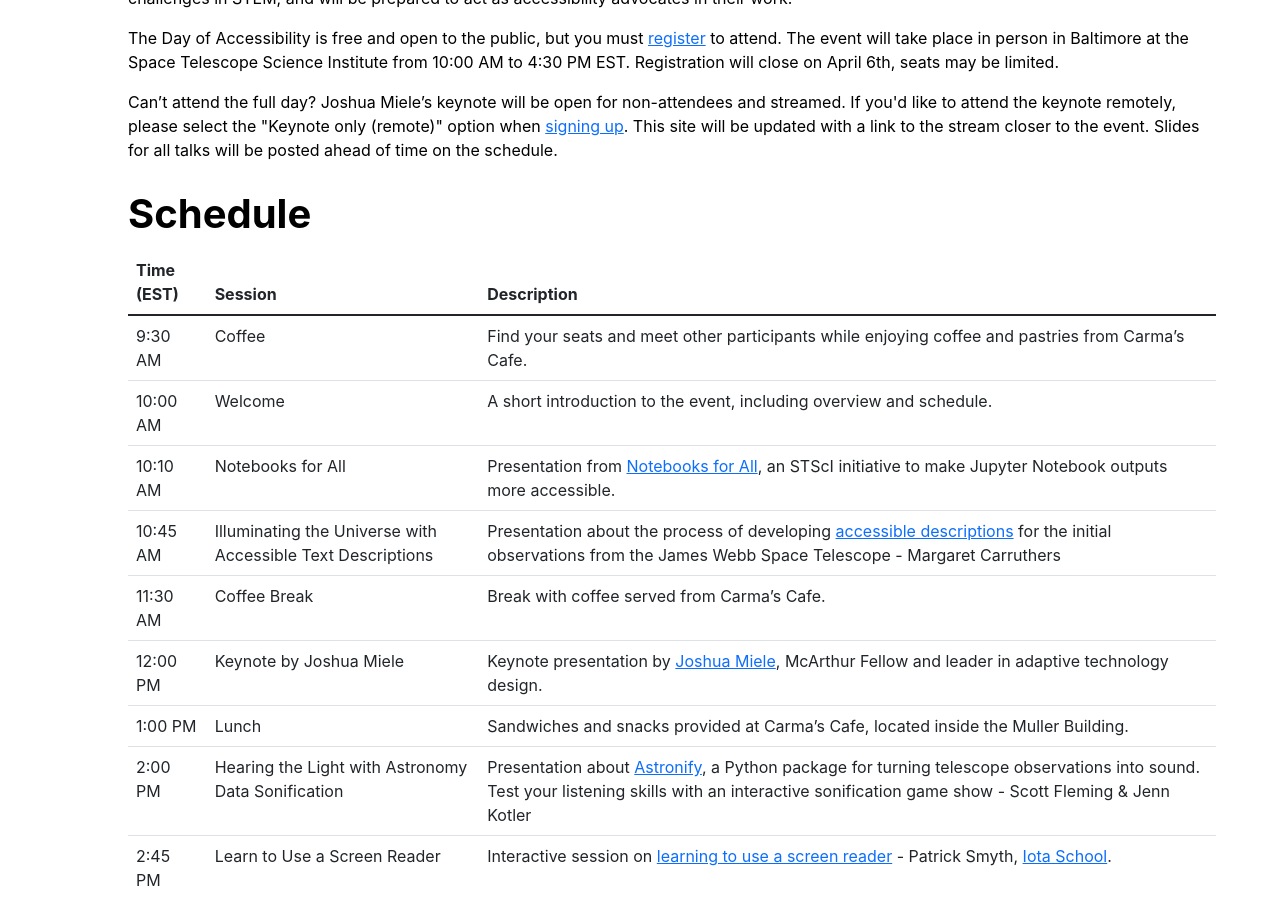
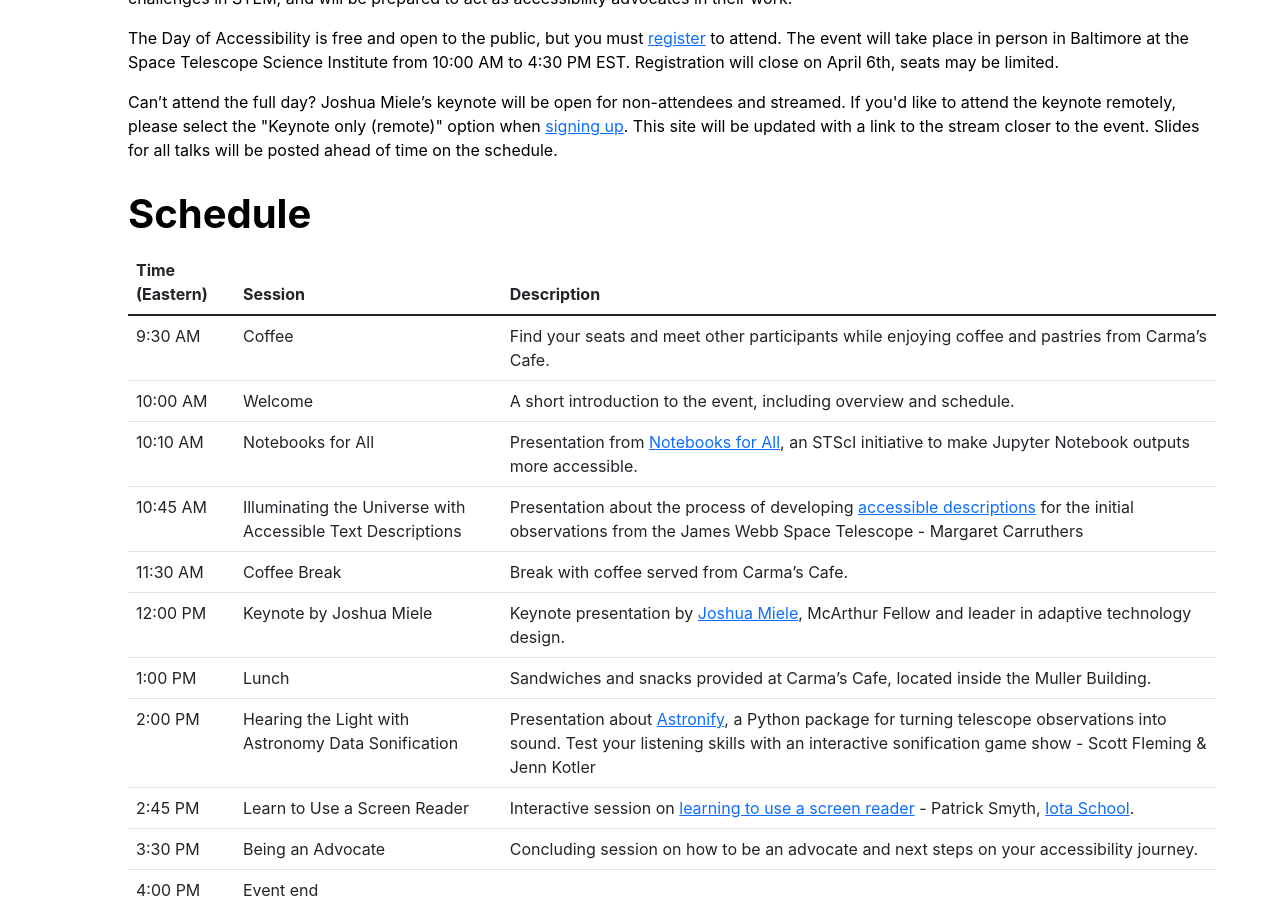
Before and after one commit to Iota-School/nonvisual_data_science_workshops, a Jekyll site: the page built from index.html, in a window 1280 px wide and 900 px high, scrolled down 606 px. Built offline with Jekyll 4.4.1, drawn with Linux system fonts in a browser that asks for light colours.

Commit message:
Changed column header

```diff
--- a/index.html
+++ b/index.html
@@ -65,7 +65,7 @@
 
   <thead>
     <tr>
-      <th scope="col">Time (EST)</th>
+      <th scope="col">Time (Eastern)</th>
       <th scope="col">Session</th>
       <th scope="col">Description</th>
     </tr>
```
